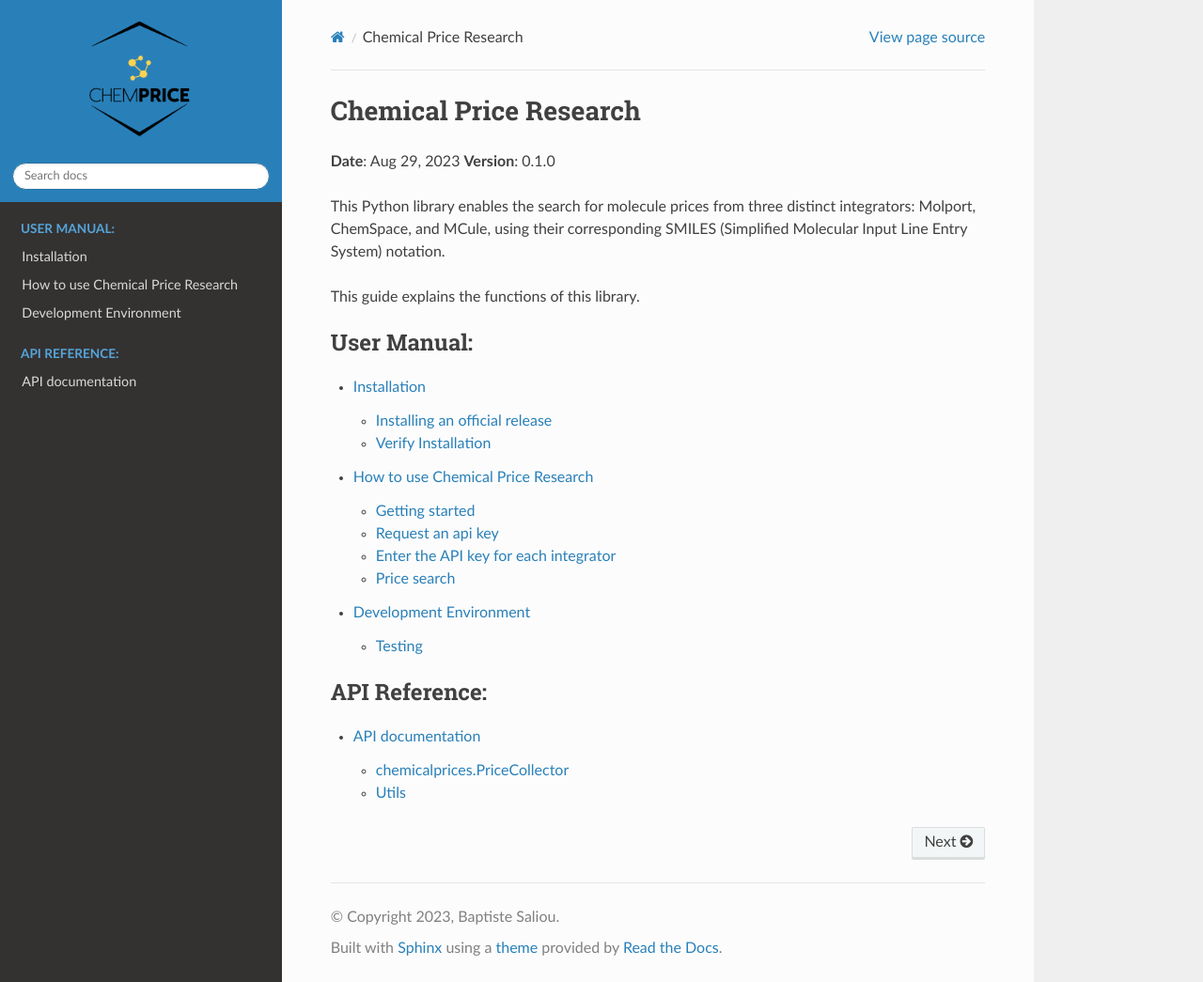
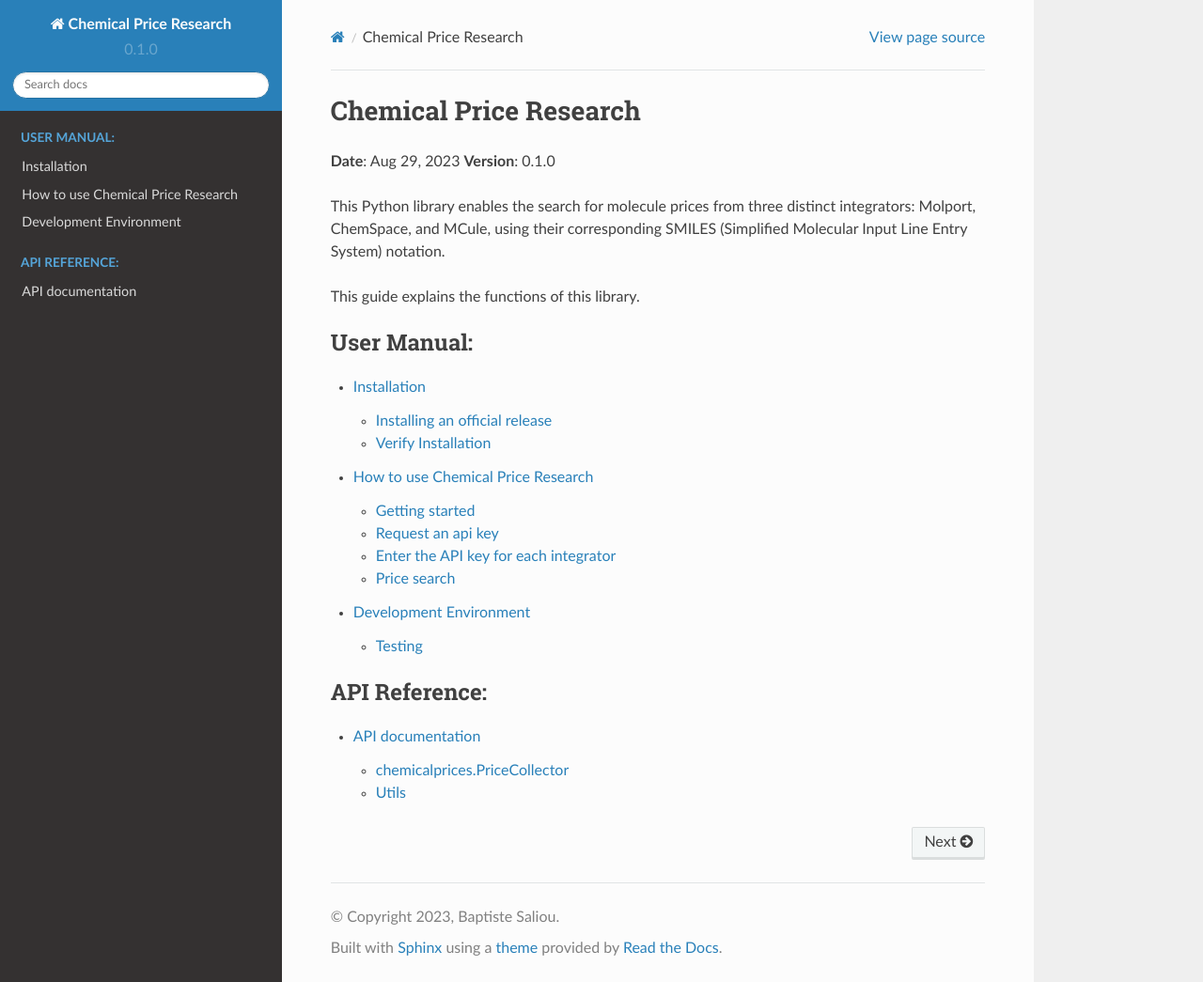
Before and after one commit to bsaliou/ChemPrice, a Sphinx documentation site: the page built from docs/source/index.rst, in a window 1280 px wide and 1045 px high. Shown: the whole window at 94% size. Built offline with Sphinx 7.4.7 and the Read the Docs theme 2.0.0, drawn with Linux system fonts in a browser that asks for light colours.

Commit message:
logo docs

```diff
--- a/docs/source/conf.py
+++ b/docs/source/conf.py
@@ -52,10 +52,3 @@ html_theme = 'sphinx_rtd_theme'
 
 # -- Options for EPUB output
 epub_show_urls = 'footnote'
-
-#Add logo
-html_logo = "../images/logo_chemprice.png"
-html_theme_options = {
-    'logo_only': True,
-    'display_version': False,
-}
```
